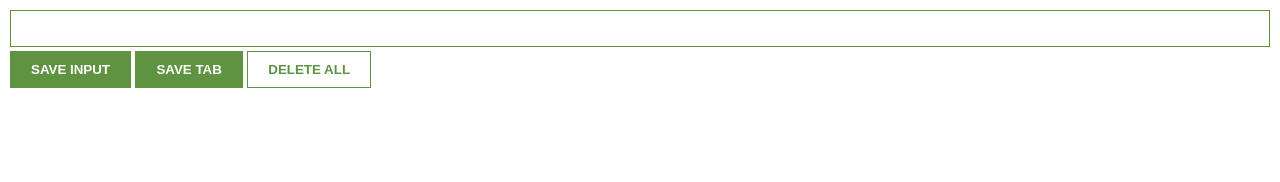
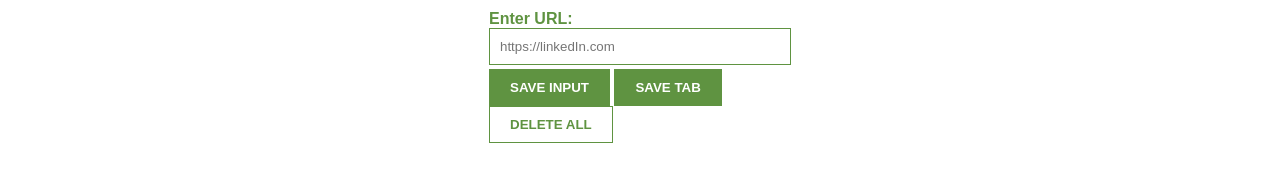
Before and after one commit to Rutucode/Frontend-path, a website built with Vite: page LeadTrackerCromeExtension/index.html in a window 1280 px wide. Built offline with nearby package versions, Linux system fonts and the light colour scheme.

Commit message:
lead tracker

```diff
--- a/LeadTrackerCromeExtension/index.css
+++ b/LeadTrackerCromeExtension/index.css
@@ -1,10 +1,14 @@
 body {
-    margin: 0;
+  margin: 0 auto;
   padding: 10px;
   font-family: Arial, Helvetica, sans-serif;
-    min-width: 400px;
+  max-width: 302px;
 }
 
+label {
+  color: #5f9341;
+  font-weight: 900;
+}
 input {
   width: 100%;
   padding: 10px;
--- a/LeadTrackerCromeExtension/index.html
+++ b/LeadTrackerCromeExtension/index.html
@@ -1,10 +1,14 @@
+<!DOCTYPE html>
 <html lang="en">
   <head>
+    <meta charset="UTF-8" />
+    <meta name="viewport" content="width=device-width, initial-scale=1.0" />
     <link rel="stylesheet" href="index.css" />
+    <title>Lead Generator</title>
   </head>
   <body>
-    <label></label>
-    <input type="text" id="input-el" />
+    <label>Enter URL:</label>
+    <input type="text" id="input-el" placeholder="https://linkedIn.com" />
     <button id="input-btn">SAVE INPUT</button>
     <button id="tab-btn">SAVE TAB</button>
     <button id="delete-btn">DELETE ALL</button>
```
Lines whose indentation alone changed are shown as unchanged.
